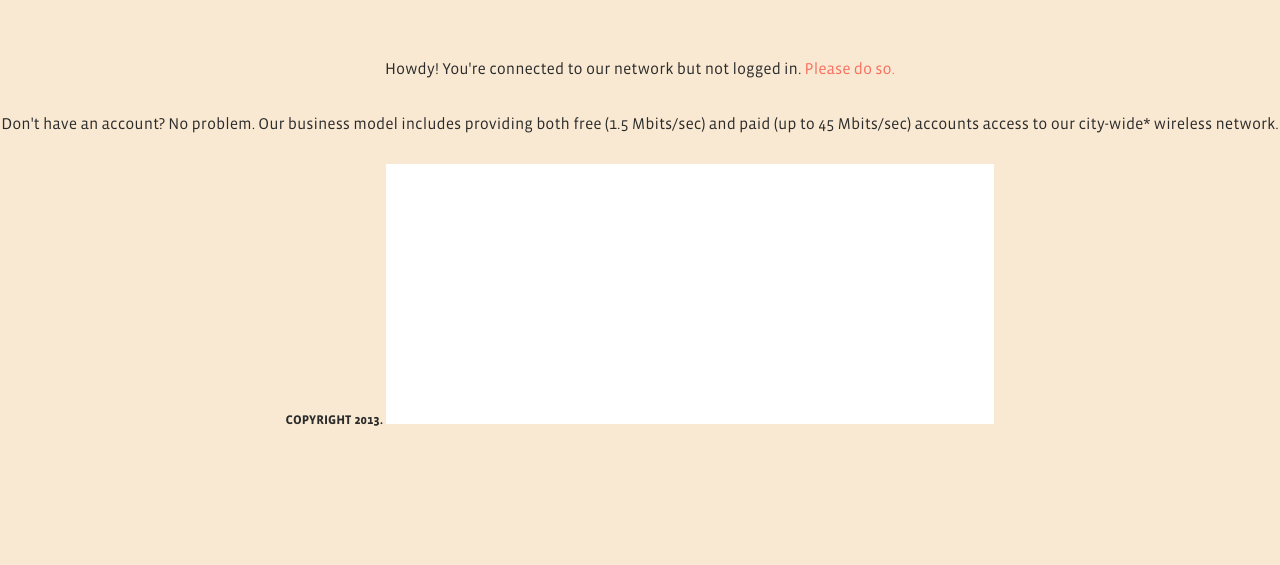
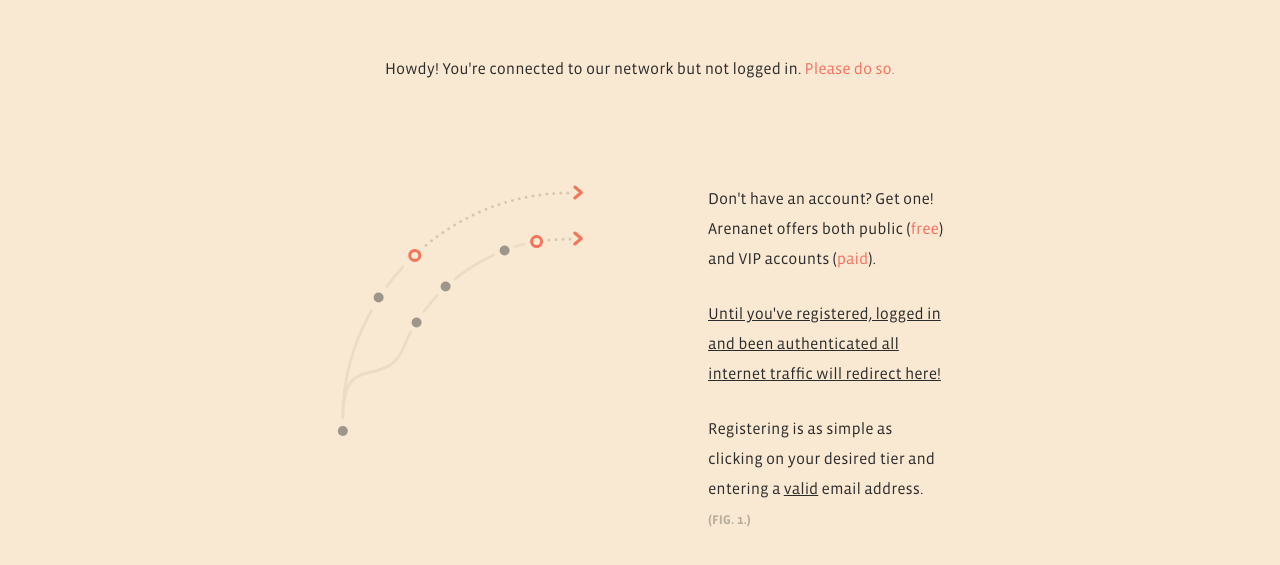
Before and after one commit to michianaix/arenanet, a plain HTML site: page index.html in a window 1280 px wide. Shown: the part 81-646 px from the top of the page. Drawn offline with nearby package versions, Linux system fonts and the light colour scheme.

Commit message:
Revert "Alpha Sync Trials E#1"
This reverts commit c1f698cfaa83f820734f339640833a85b29e871b.

```diff
--- a/index.html
+++ b/index.html
@@ -53,9 +53,50 @@
 	</div>
 </header>
 <p>Howdy! You're connected to our network but not logged in. <a href=" /">Please do so.</a></p>
-<div class="caption"><p>Don't have an account? No problem. Our business model includes providing both free (1.5 Mbits/sec) and paid (up to 45 Mbits/sec) accounts access to our city-wide* wireless network.</p></div>
-<span class="fig smallCaps">Copyright 2013.</span>
-<img src="spacer.png" />
+<section class="guts">
+
+	<div class="contain">
+		<div class="shortBio">
+			<div class="rightCol bio">
+				<p>Don't have an account? Get one! Arenanet offers both public (<a href="#">free</a>) and VIP accounts (<a href="#">paid</a>).</p>
+				<!--<p>Both tiers get fast speeds and a stable connection.</p>-->
+				<p><u>Until you've registered, logged in and been authenticated all internet traffic will redirect here!</u></p>
+				<p>Registering is as simple as clicking on your desired tier and entering a <u>valid</u> email address. <span class="fig smallCaps">(fig. 1.)</span></p>
+			</div>
+			<div class="leftCol">
+				<div class="fig1">
+					<div class="interactive">
+						<div class="background">
+							<svg version="1.1" id="Layer_1" x="0px" y="0px" width="250px" height="255px" viewBox="0 0 250 255" enable-background="new 0 0 250 255" xml:space="preserve">
+								<g class="lines">
+									<g class="lined"><path fill="none" stroke="#0A0A0A" stroke-width="3" stroke-linecap="round" stroke-linejoin="round" stroke-miterlimit="1" d="M119.132,94.903c11.636-9.437,24.479-17.442,38.261-23.75"/><path fill="none" stroke="#0A0A0A" stroke-width="3" stroke-linecap="round" stroke-linejoin="round" stroke-miterlimit="1" d="M87.766,127.712c4.196-5.679,8.721-11.101,13.545-16.236"/><path fill="none" stroke="#0A0A0A" stroke-width="3" stroke-linecap="round" stroke-linejoin="round" stroke-miterlimit="1" d="M35.281,126.695C17.145,159.092,6.807,195.878,6.807,234c0-71,43.333-24.334,62-73l3.466-8.262c0.815-1.597,1.653-3.18,2.514-4.749"/><path fill="none" stroke="#0A0A0A" stroke-width="3" stroke-linecap="round" stroke-linejoin="round" stroke-miterlimit="1" d="M66.812,83.088c-5.574,6.093-10.824,12.475-15.722,19.114"/><path fill="none" stroke="#0A0A0A" stroke-width="3" stroke-linecap="round" stroke-linejoin="round" stroke-miterlimit="1" d="M178.727,62.695c3.243-0.985,6.525-1.88,9.844-2.683"/></g>
+									<g class="dotted"><path fill="none" stroke="#0A0A0A" stroke-width="3" stroke-linecap="round" stroke-miterlimit="10" stroke-dasharray="0,7" d="M212.906,55.985c6.211-0.651,15.518-0.985,21.9-0.985"/><path fill="none" stroke="#0A0A0A" stroke-width="3" stroke-linecap="round" stroke-miterlimit="10" stroke-dasharray="0,7" d="M231.807,9C178.495,9,128.515,29.51,89.961,61.186"/></g>
+								</g>
+								<g class="arrows">
+									<polyline fill="none" stroke="#F2755C" stroke-width="3" stroke-linecap="round" stroke-linejoin="round" stroke-miterlimit="10" points="238.807,3 245.307,8.5 238.807,14 	"/><polyline fill="none" stroke="#F2755C" stroke-width="3" stroke-linecap="round" stroke-linejoin="round" stroke-miterlimit="10" points="238.807,49 245.307,54.5 238.807,60 	"/>
+								</g>
+								<g class="points">
+									<circle class="past" fill="#444444" stroke-width="3" cx="6.807" cy="247" r="5"/>
+									<circle class="past" fill="#444444" stroke-width="3" cx="42.609" cy="113.534" r="5"/>
+									<circle class="present" fill="none" stroke="#F2755C" stroke-width="3" stroke-miterlimit="10" cx="78.731" cy="71.466" r="4.999"/>
+
+									<circle class="past" fill="#444444" stroke-width="3" cx="80.609" cy="138.534" r="5"/>
+									<circle class="past" fill="#444444" stroke-width="3" cx="109.609" cy="102.534" r="5"/>
+									<circle class="past" fill="#444444" stroke-width="3" cx="168.609" cy="66.534" r="5"/>
+									<circle class="present" fill="none" stroke="#F2755C" stroke-width="3" stroke-miterlimit="10" cx="200.609" cy="57.534" r="5"/>
+								</g>
+							</svg>
+						</div>
+					</div>
+
+				</div>
+			</div>
+		</div>
+	</div>
+
+
+</section>
+
 <div class="floater">
 	<div class="tooltip">
 		<div class="date"></div>
```
Also changed, not shown: splash.html (added, +67 -0 lines), 1 other file.
